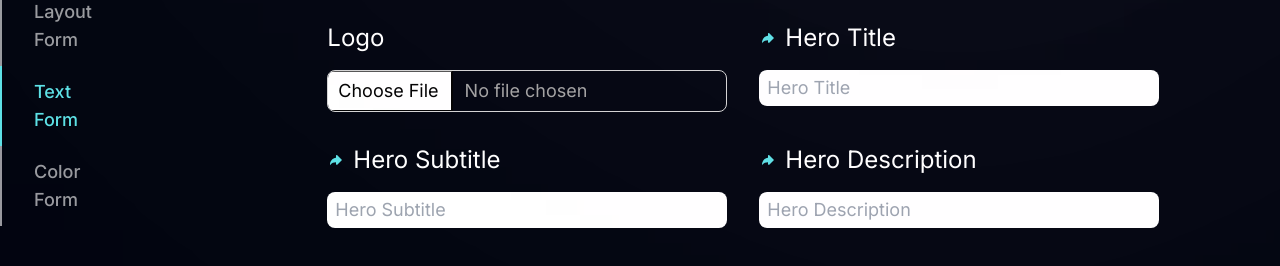
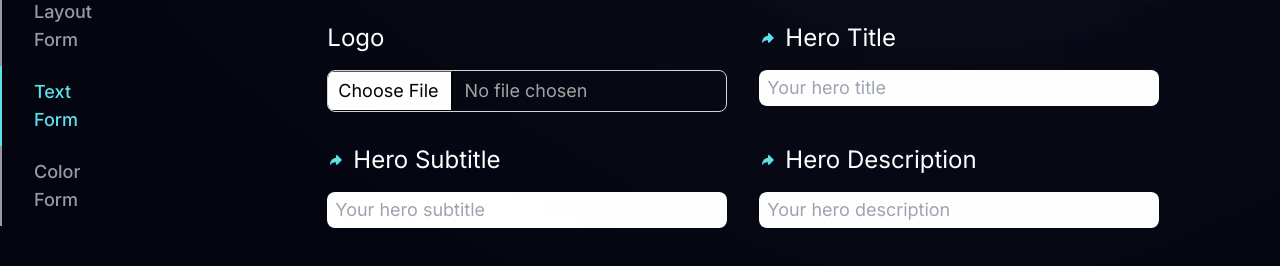
Before and after one commit to ivan-barrios/web-creation-project, a Next.js app: page / in a window 1280 px wide. Both pictures are taken after a click on the item "Text Form". Shown: the part 1079-1345 px from the top of the page. Built offline with nearby package versions, Linux system fonts and the light colour scheme.

Commit message:
Color Form Structure

```diff
--- a/app/components/ColorForm.tsx
+++ b/app/components/ColorForm.tsx
@@ -1,4 +1,5 @@
 import { motion } from "framer-motion";
+import TextInput from "./TextInput";
 
 const ColorForm = () => {
   return (
@@ -6,39 +7,23 @@ const ColorForm = () => {
       initial={{ opacity: 0 }}
       animate={{ opacity: 1 }}
       transition={{ delay: 0.1 }}
-      className="w-full"
+      className="w-full px-12"
     >
-      {/*
-  <h3 className="flex gap-1 font-medium text-xl">
-    Title <span className="text-textGreen tracking-wide">ComanyName</span>
-  </h3>
-  <p className="text-sm mt-1 font-medium text-textDark">
-    Jan 2023 - Present
-  </p>
-  <ul className="mt-6 flex flex-col gap-3">
-    <li className="text-base flex gap-2 text-textDark">
-      <span className="text-activeText mt-1">
-        <TiArrowForward />
-      </span>
-      Lorem ipsum dolor sit amet consectetur adipisicing elit. Provident,
-      voluptatem.
-    </li>
-    <li className="text-base flex gap-2 text-textDark">
-      <span className="text-activeText mt-1">
-        <TiArrowForward />
-      </span>
-      Lorem ipsum dolor sit amet consectetur adipisicing elit. Provident,
-      voluptatem.
-    </li>
-    <li className="text-base flex gap-2 text-textDark">
-      <span className="text-activeText mt-1">
-        <TiArrowForward />
-      </span>
-      Lorem ipsum dolor sit amet consectetur adipisicing elit. Provident,
-      voluptatem.
-    </li>
-  </ul>
-*/}
+      <h2 className="text-3xl mb-8 md:mb-16">Color Form</h2>
+      <div className="flex flex-wrap justify-center gap-8">
+        <TextInput
+          inputObjective="Background Color"
+          placeholder="rgb(43, 56, 98) || #2b3862"
+        />
+        <TextInput
+          inputObjective="Secondary color"
+          placeholder="rgb(43, 56, 98) || #2b3862"
+        />
+        <TextInput
+          inputObjective="Text highlight color"
+          placeholder="rgb(43, 56, 98) || #2b3862"
+        />
+      </div>
     </motion.div>
   );
 };
--- a/app/components/TextForm.tsx
+++ b/app/components/TextForm.tsx
@@ -17,9 +17,15 @@ const TextForm = () => {
           </label>
           <input className={fileInputStyle} type="file" />
         </div>
-        <TextInput inputObjective="Hero Title" />
-        <TextInput inputObjective="Hero Subtitle" />
-        <TextInput inputObjective="Hero Description" />
+        <TextInput inputObjective="Hero Title" placeholder="Your hero title" />
+        <TextInput
+          inputObjective="Hero Subtitle"
+          placeholder="Your hero subtitle"
+        />
+        <TextInput
+          inputObjective="Hero Description"
+          placeholder="Your hero description"
+        />
       </div>
     </motion.div>
   );
--- a/app/components/TextInput.tsx
+++ b/app/components/TextInput.tsx
@@ -1,6 +1,6 @@
 import { TiArrowForward } from "react-icons/ti";
 
-const TextInput = ({ inputObjective }) => {
+const TextInput = ({ inputObjective, placeholder }) => {
   return (
     <div className="flex flex-col w-[300px] sm:w-[400px] gap-4">
       <div className="flex justify-start items-center gap-2">
@@ -13,7 +13,7 @@ const TextInput = ({ inputObjective }) => {
       </div>
       <input
         type="text"
-        placeholder={inputObjective}
+        placeholder={placeholder}
         className="px-2 py-1 rounded-lg text-lg text-black focus:ring-4 focus:ring-activeText focus:outline-none focus:animate-pulse"
       />
     </div>
```
